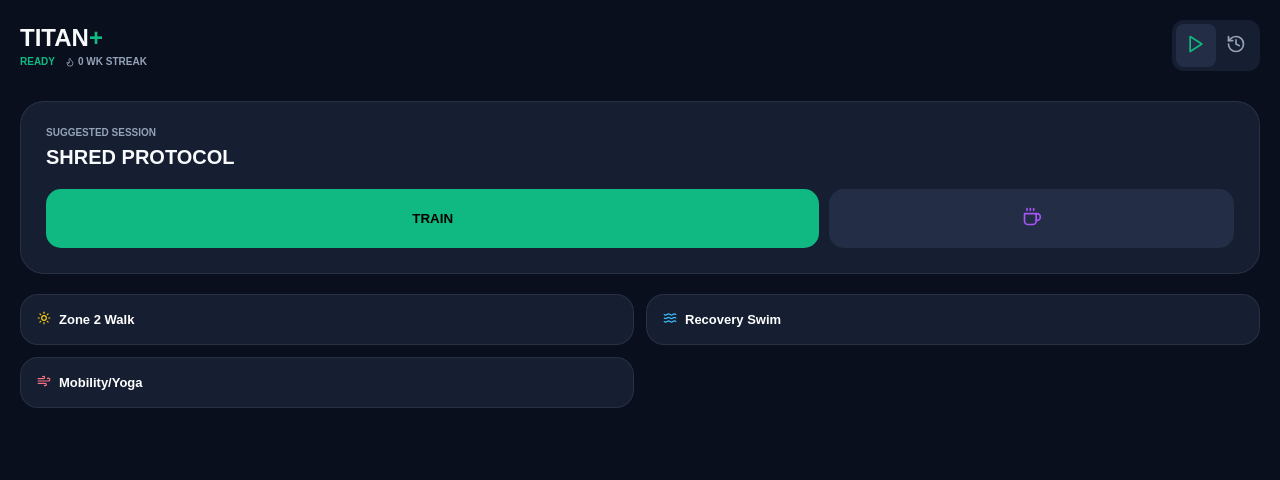
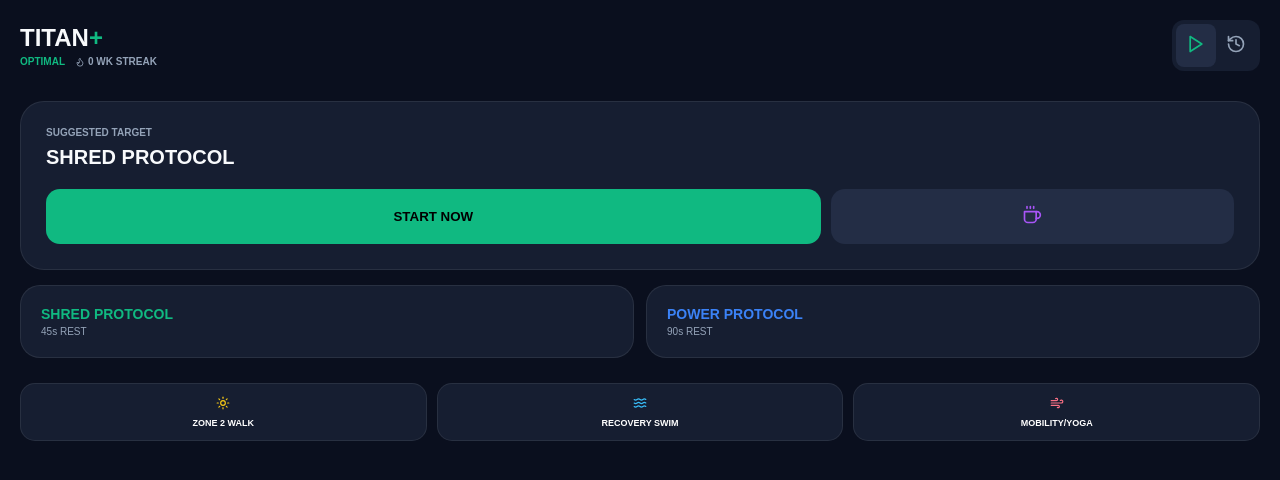
Before and after one commit to srafiq2406teachered-byte/Titan-Tracker, a React (Vite) app: page / in a window 1280 px wide. Shown: the top 480 px of the page. Built offline with nearby package versions, Linux system fonts and the light colour scheme.

Commit message:
Update App.jsx

```diff
--- a/src/App.jsx
+++ b/src/App.jsx
@@ -39,31 +39,36 @@ const TitanTracker = () => {
 
   // --- 3. PERSISTENCE ---
   useEffect(() => {
-    const saved = localStorage.getItem('titan_v53_data');
+    const saved = localStorage.getItem('titan_v54_data');
     if (saved) setHistory(JSON.parse(saved));
   }, []);
 
   useEffect(() => {
-    localStorage.setItem('titan_v53_data', JSON.stringify(history));
+    localStorage.setItem('titan_v54_data', JSON.stringify(history));
   }, [history]);
 
-  // --- 4. ENGINE (STREAKS & LOGIC) ---
+  // --- 4. ENGINE (STREAKS & RECOVERY) ---
   const stats = useMemo(() => {
-    if (!history.length) return { status: 'READY', streak: 0 };
     const now = new Date();
-    const diffHours = (now - new Date(history[0].fullDate)) / 3600000;
+    const lastSession = history[0];
+    const diffHours = lastSession ? (now - new Date(lastSession.fullDate)) / 3600000 : 100;
 
     let streak = 0;
-    for (let i = 0; i < 8; i++) {
-      const start = new Date(); start.setDate(now.getDate() - (i * 7 + now.getDay()));
-      const end = new Date(start); end.setDate(start.getDate() + 7);
+    for (let i = 0; i < 12; i++) {
+      const weekStart = new Date(); weekStart.setDate(now.getDate() - (i * 7 + now.getDay()));
+      const weekEnd = new Date(weekStart); weekEnd.setDate(weekStart.getDate() + 7);
       const count = history.filter(h => {
         const d = new Date(h.fullDate);
-        return d >= start && d < end && !['REST', 'WALK', 'SWIM', 'STRETCH'].includes(h.id);
+        return d >= weekStart && d < weekEnd && Object.keys(WORKOUTS).includes(h.id);
       }).length;
       if (count >= 3) streak++; else break;
     }
-    return { status: diffHours < 20 ? 'HEALING' : 'OPTIMAL', streak };
+
+    return {
+      status: diffHours < 20 ? 'HEALING' : 'OPTIMAL',
+      statusColor: diffHours < 20 ? '#F59E0B' : T.accent,
+      streak
+    };
   }, [history]);
 
   // --- 5. HANDLERS ---
@@ -119,7 +124,7 @@ const TitanTracker = () => {
         <div>
           <h1 style={{ fontSize: '24px', fontWeight: '900', margin: 0 }}>TITAN<span style={{color: T.accent}}>+</span></h1>
           <div style={{ display: 'flex', gap: '10px', marginTop: '4px' }}>
-            <span style={{ fontSize: '10px', color: stats.status === 'HEALING' ? '#F59E0B' : T.accent, fontWeight: '900' }}>{stats.status}</span>
+            <span style={{ fontSize: '10px', color: stats.statusColor, fontWeight: '900' }}>{stats.status}</span>
             <span style={{ fontSize: '10px', color: T.subtext, fontWeight: '900', display: 'flex', alignItems: 'center', gap: '3px' }}>
               <Flame size={10} fill={stats.streak > 0 ? '#FF6B00' : 'none'}/> {stats.streak} WK STREAK
             </span>
@@ -131,32 +136,44 @@ const TitanTracker = () => {
         </div>
       </div>
 
-      {/* MENU */}
+      {/* VIEW: MENU */}
       {view === 'menu' && (
-        <div style={{ display: 'flex', flexDirection: 'column', gap: '20px' }}>
+        <div style={{ display: 'flex', flexDirection: 'column', gap: '15px' }}>
+          {/* DAILY TARGET CARD */}
           <div style={{ background: T.surface, padding: '25px', borderRadius: '24px', border: `1px solid ${T.border}` }}>
-            <div style={{ fontSize: '10px', fontWeight: '900', color: T.subtext, marginBottom: '8px' }}>SUGGESTED SESSION</div>
+            <div style={{ fontSize: '10px', fontWeight: '900', color: T.subtext, marginBottom: '8px' }}>SUGGESTED TARGET</div>
             <div style={{ fontSize: '20px', fontWeight: '900', marginBottom: '20px' }}>
               {history[0]?.id === 'SHRED' ? 'POWER PROTOCOL' : 'SHRED PROTOCOL'}
             </div>
             <div style={{ display: 'flex', gap: '10px' }}>
-              <button onClick={() => startWorkout(history[0]?.id === 'SHRED' ? 'POWER' : 'SHRED')} style={{ flex: 2, background: T.accent, border: 'none', padding: '18px', borderRadius: '15px', fontWeight: '900' }}>TRAIN</button>
-              <button onClick={logRest} style={{ flex: 1, background: T.card, color: T.rest, border: 'none', padding: '18px', borderRadius: '15px' }}><Coffee size={20} style={{margin:'0 auto'}}/></button>
+              <button onClick={() => startWorkout(history[0]?.id === 'SHRED' ? 'POWER' : 'SHRED')} style={{ flex: 2, background: T.accent, border: 'none', padding: '16px', borderRadius: '14px', fontWeight: '900' }}>START NOW</button>
+              <button onClick={logRest} style={{ flex: 1, background: T.card, color: T.rest, border: 'none', padding: '16px', borderRadius: '14px' }}><Coffee size={20} style={{margin:'0 auto'}}/></button>
             </div>
           </div>
 
+          {/* MANUAL PROTOCOL SELECT (FIXED: BOTH SHOWING) */}
           <div style={{ display: 'grid', gridTemplateColumns: '1fr 1fr', gap: '12px' }}>
-             {EXTRAS.map(ext => (
-               <button key={ext.id} onClick={() => startExtra(ext)} style={{ background: T.surface, border: `1px solid ${T.border}`, padding: '16px', borderRadius: '18px', textAlign: 'left', display: 'flex', alignItems: 'center', gap: '8px' }}>
+            {Object.values(WORKOUTS).map(w => (
+              <button key={w.id} onClick={() => startWorkout(w.id)} style={{ background: T.surface, border: `1px solid ${T.border}`, padding: '20px', borderRadius: '20px', textAlign: 'left', color: '#FFF' }}>
+                <div style={{ color: w.color, fontWeight: '900', fontSize: '14px' }}>{w.name}</div>
+                <div style={{ color: T.subtext, fontSize: '10px', marginTop: '4px' }}>{w.rest}s REST</div>
+              </button>
+            ))}
+          </div>
+
+          {/* ADDITIONAL ACTIVITIES */}
+          <div style={{ display: 'grid', gridTemplateColumns: 'repeat(3, 1fr)', gap: '10px', marginTop: '10px' }}>
+            {EXTRAS.map(ext => (
+               <button key={ext.id} onClick={() => startExtra(ext)} style={{ background: T.surface, border: `1px solid ${T.border}`, padding: '12px', borderRadius: '15px', display: 'flex', flexDirection: 'column', alignItems: 'center', gap: '5px' }}>
                  <div style={{color: ext.color}}>{ext.icon}</div>
-                 <div style={{fontSize: '13px', fontWeight: '700', color: '#FFF'}}>{ext.name}</div>
+                 <div style={{fontSize: '9px', fontWeight: '900', color: '#FFF', textAlign: 'center'}}>{ext.name.toUpperCase()}</div>
                </button>
              ))}
           </div>
         </div>
       )}
 
-      {/* TRAINING */}
+      {/* VIEW: TRAIN */}
       {view === 'train' && activeSession && (
         <div style={{ display: 'flex', flexDirection: 'column', gap: '20px', paddingBottom: '120px' }}>
           {activeSession.list.map(ex => (
@@ -165,8 +182,8 @@ const TitanTracker = () => {
               {[...Array(setCounts[ex.id] || 1)].map((_, i) => (
                 <div key={i} style={{ display: 'flex', gap: '10px', marginBottom: '10px' }}>
                   <button type="button" onClick={() => setTimeLeft(activeSession.rest)} style={{ width: '50px', height: '50px', background: T.card, borderRadius: '12px', border: 'none', color: T.accent, fontWeight: '900' }}>{i + 1}</button>
-                  <input type="number" placeholder={ex.type === 'MIN' ? 'MIN' : 'KG'} onChange={e => setSessionData({...sessionData, [`${ex.id}-s${i}-w`]: e.target.value})} style={{ flex: 1, height: '50px', background: '#000', border: `1px solid ${T.border}`, borderRadius: '12px', color: '#FFF', textAlign: 'center' }} />
-                  <input type="number" placeholder={ex.type === 'MIN' ? 'BPM' : 'REPS'} onChange={e => setSessionData({...sessionData, [`${ex.id}-s${i}-r`]: e.target.value})} style={{ flex: 1, height: '50px', background: '#000', border: `1px solid ${T.border}`, borderRadius: '12px', color: T.accent, textAlign: 'center' }} />
+                  <input type="number" placeholder={activeSession.rest === 0 ? 'MIN' : 'KG'} onChange={e => setSessionData({...sessionData, [`${ex.id}-s${i}-w`]: e.target.value})} style={{ flex: 1, height: '50px', background: '#000', border: `1px solid ${T.border}`, borderRadius: '12px', color: '#FFF', textAlign: 'center' }} />
+                  <input type="number" placeholder={activeSession.rest === 0 ? 'BPM' : 'REPS'} onChange={e => setSessionData({...sessionData, [`${ex.id}-s${i}-r`]: e.target.value})} style={{ flex: 1, height: '50px', background: '#000', border: `1px solid ${T.border}`, borderRadius: '12px', color: T.accent, textAlign: 'center' }} />
                 </div>
               ))}
               {activeSession.rest > 0 && (
@@ -178,7 +195,7 @@ const TitanTracker = () => {
         </div>
       )}
 
-      {/* LOG */}
+      {/* VIEW: LOG */}
       {view === 'log' && (
         <div style={{ display: 'flex', flexDirection: 'column', gap: '12px' }}>
           {history.map((h, i) => (
@@ -201,7 +218,7 @@ const TitanTracker = () => {
         </div>
       )}
 
-      {/* TIMER TICKER */}
+      {/* TIMER LOGIC */}
       {useEffect(() => {
         let timer;
         if (timeLeft > 0) timer = setInterval(() => setTimeLeft(p => p - 1), 1000);
```
